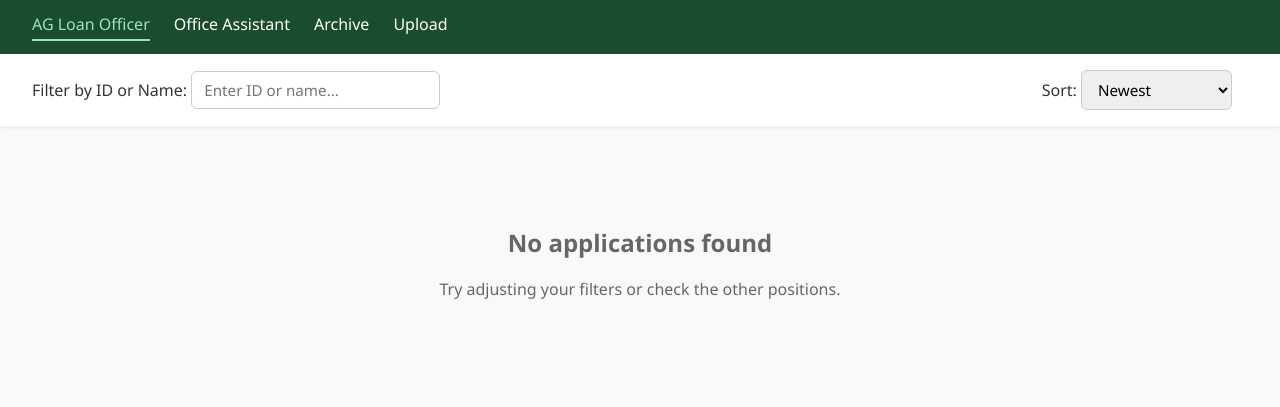
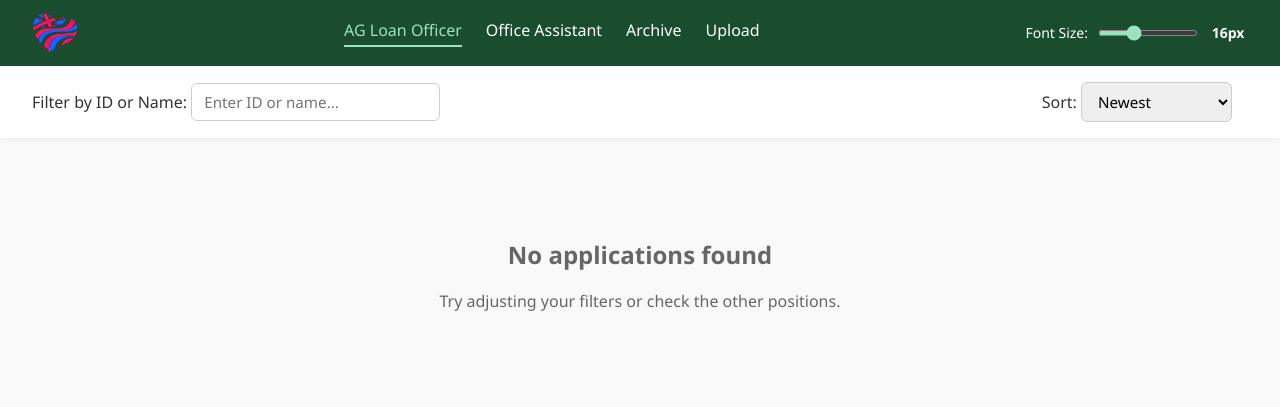
Before and after one commit to HACC25/HRPU, a Django app: page / in a window 1280 px wide. Shown: the top 407 px of the page. Run offline with Django 5.2, Linux system fonts and the light colour scheme; data comes from the database, SQL or seed files in the repository; both versions use the stored data as it was before the commit; data that the repository does not hold is empty.

Commit message:
Enhance resume screening configuration and UI:
- Add `requirement_descriptions` to job_configs.json for human-readable requirement labels.
- Extend `JobConfig` model with `requirement_descriptions` support.
- Update resume screening logic to display requirement descriptions.
- Introduce font size control to the UI with persistent preferences.
- Add logo to navigation bar.
- Improve base styles and structure of navigation bar.

```diff
--- a/templates/resume_screening/base.html
+++ b/templates/resume_screening/base.html
@@ -4,26 +4,43 @@
   <meta charset="UTF-8" />
   <meta name="viewport" content="width=device-width, initial-scale=1.0" />
   <title>{% block title %}HR Resume Screening{% endblock %}</title>
+  {% load static %}
   <style>
     * {
       box-sizing: border-box;
       font-family: "Segoe UI", Tahoma, Geneva, Verdana, sans-serif;
     }
 
+    :root {
+      --base-font-size: 16px;
+    }
+
     body {
       margin: 0;
       background: #f9f9f9;
       color: #333;
+      font-size: var(--base-font-size);
     }
 
     /* Navigation bar */
     .navbar {
-      background-color: #1a4d2e;
+      background-color: #1a4d2e; /* 1a4d2e  088e3c */
       color: white;
       display: flex;
       justify-content: space-between;
       align-items: center;
       padding: 0.8rem 2rem;
+    }
+
+    .navbar-brand {
+      display: flex;
+      align-items: center;
+      gap: 0.5rem;
+    }
+
+    .navbar-logo {
+      height: 40px;
+      width: auto;
     }
 
     .nav-tabs {
@@ -43,6 +60,32 @@
       color: #9be3bf;
       border-bottom: 2px solid #9be3bf;
       padding-bottom: 4px;
+    }
+
+    /* Font size control */
+    .font-size-control {
+      display: flex;
+      align-items: center;
+      gap: 0.5rem;
+      color: white;
+      font-size: 14px;
+    }
+
+    .font-size-control label {
+      font-weight: 500;
+    }
+
+    .font-size-slider {
+      width: 100px;
+      height: 6px;
+      cursor: pointer;
+      accent-color: #9be3bf;
+    }
+
+    .font-size-value {
+      min-width: 40px;
+      text-align: center;
+      font-weight: 600;
     }
 
     /* Messages */
@@ -87,11 +130,19 @@
 <body>
   <!-- Navigation Bar -->
   <nav class="navbar">
+    <div class="navbar-brand">
+      <img src="{% static 'resume_screening/images/logo.png' %}" alt="Logo" class="navbar-logo">
+    </div>
     <div class="nav-tabs">
       <a href="{% url 'dashboard' %}?position=AGLO" {% if current_position == 'AGLO' and not show_archived %}class="active"{% endif %}>AG Loan Officer</a>
       <a href="{% url 'dashboard' %}?position=OAIV" {% if current_position == 'OAIV' and not show_archived %}class="active"{% endif %}>Office Assistant</a>
       <a href="{% url 'dashboard' %}?archived=true" {% if show_archived %}class="active"{% endif %}>Archive</a>
       <a href="{% url 'upload' %}">Upload</a>
+    </div>
+    <div class="font-size-control">
+      <label for="fontSizeSlider">Font Size:</label>
+      <input type="range" id="fontSizeSlider" class="font-size-slider" min="12" max="24" value="16" step="1">
+      <span class="font-size-value" id="fontSizeValue">16px</span>
     </div>
   </nav>
 
@@ -109,6 +160,35 @@
   <!-- Main Content -->
   {% block content %}{% endblock %}
 
+  <script>
+    // Font size control functionality
+    (function() {
+      const slider = document.getElementById('fontSizeSlider');
+      const valueDisplay = document.getElementById('fontSizeValue');
+      const root = document.documentElement;
+
+      // Load saved font size from localStorage
+      const savedFontSize = localStorage.getItem('preferredFontSize');
+      if (savedFontSize) {
+        slider.value = savedFontSize;
+        applyFontSize(savedFontSize);
+      }
+
+      // Apply font size to the page
+      function applyFontSize(size) {
+        root.style.setProperty('--base-font-size', size + 'px');
+        valueDisplay.textContent = size + 'px';
+      }
+
+      // Handle slider input
+      slider.addEventListener('input', function() {
+        const fontSize = this.value;
+        applyFontSize(fontSize);
+        localStorage.setItem('preferredFontSize', fontSize);
+      });
+    })();
+  </script>
+
   {% block extra_scripts %}{% endblock %}
 </body>
 </html>
```
Also changed, not shown: job_configs.json (+13 -0 lines), resume_screening/services.py (+6 -4 lines), resume_screening/utils/job_config.py (+17 -1 lines), db.sqlite3 (deleted), resume_screening/static/resume_screening/images/logo.png (added).
